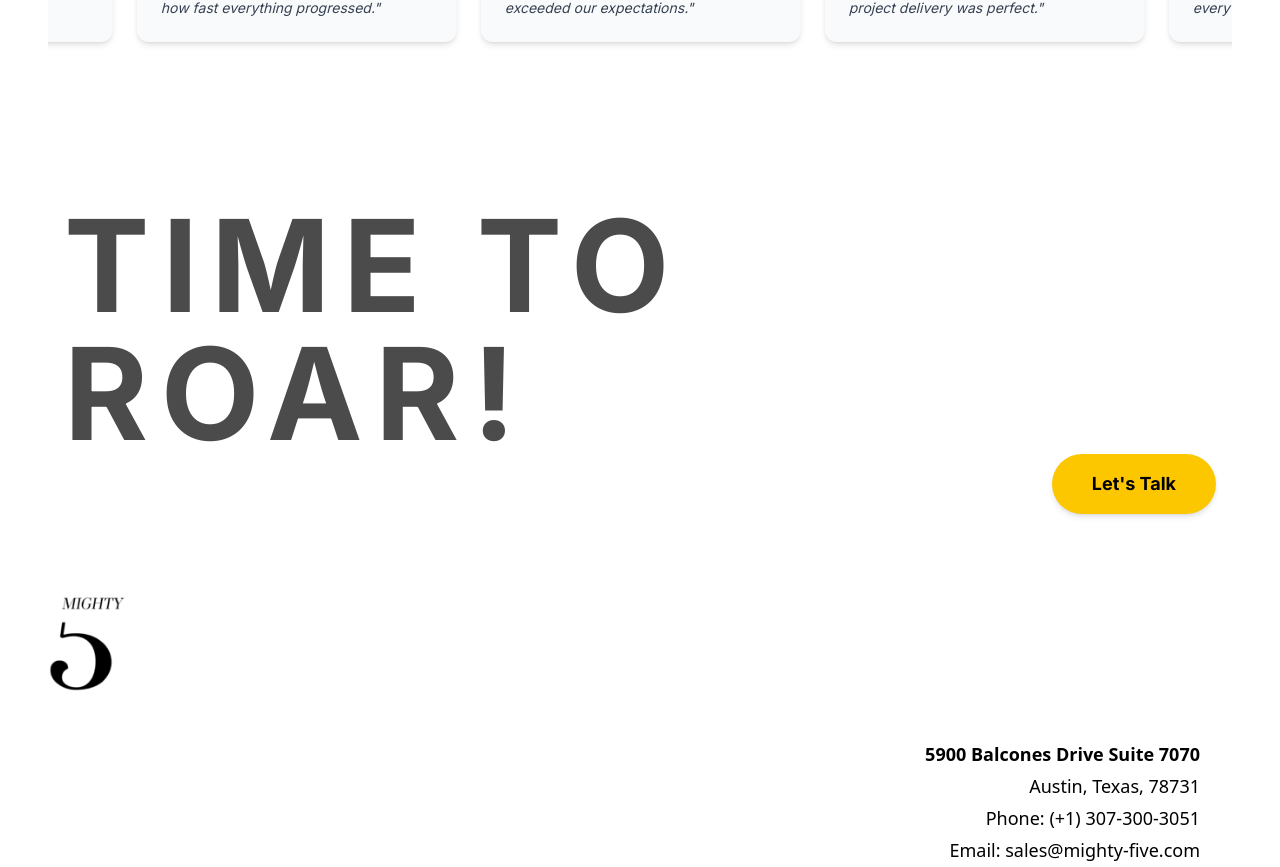
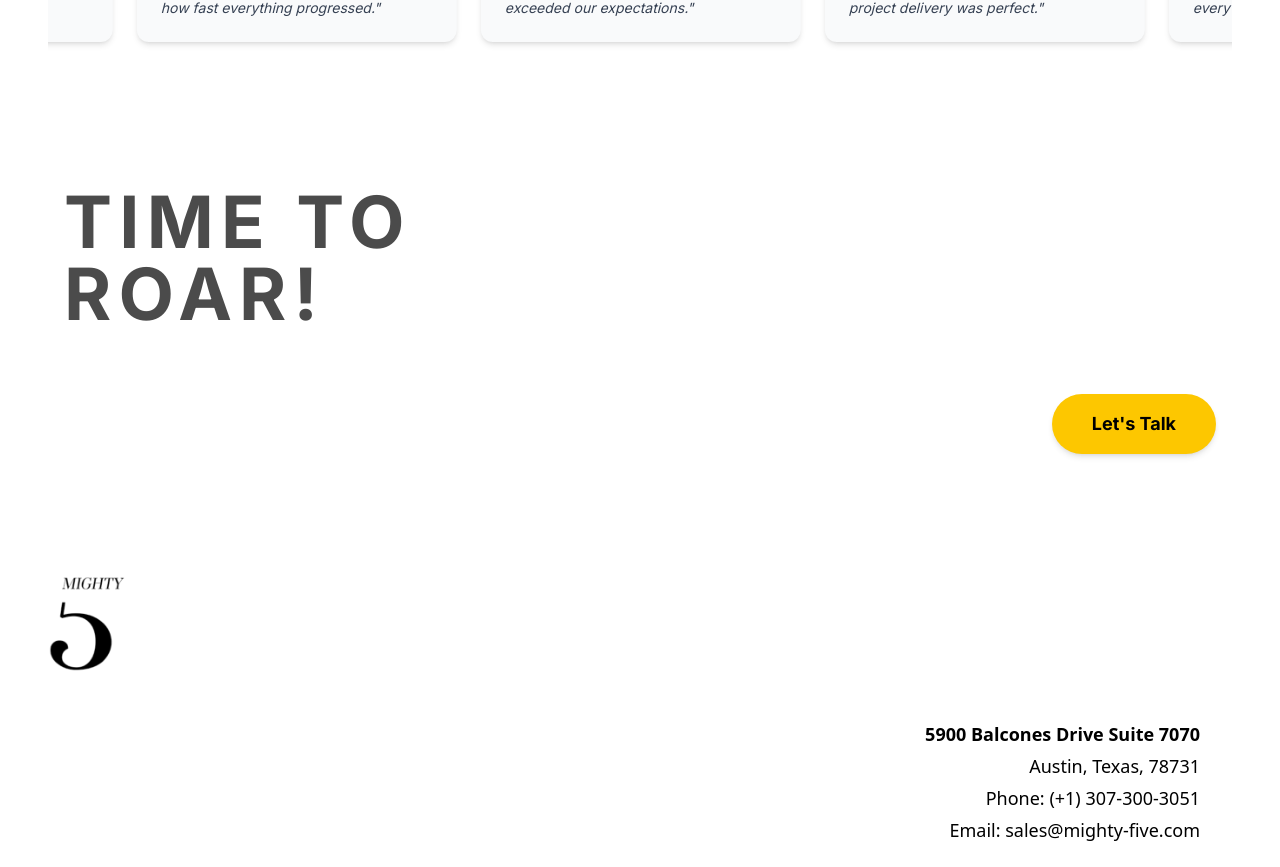
Before and after one commit to mehr810/agency, a Next.js app: page /portfolio in a window 1280 px wide. Shown: the part 6060-6927 px from the top of the page. Built offline with nearby package versions, Linux system fonts and the light colour scheme.

Commit message:
alignment all set

```diff
--- a/src/app/about/page.tsx
+++ b/src/app/about/page.tsx
@@ -143,7 +143,7 @@ const AboutPage: FC = () => {
             <img
               src="/logo-mighty-five.png"
               alt="Background Logo"
-              className="absolute left-0 md:left-[-67%] top-7 md:top-[-70px] opacity-10 w-34 md:w-55 object-contain pointer-events-none"
+              className="absolute left-0 md:left-[-67%] top-7 md:top-[-90px] opacity-10 w-34 md:w-55 object-contain pointer-events-none"
             />
           </motion.div>
 
@@ -152,7 +152,7 @@ const AboutPage: FC = () => {
       </section>
 
       {/* WHY CHOOSE US */}
-      <section className="container mx-auto px-4 md:px-10 py-12 md:py-20">
+      <section className="container mx-auto px-4 md:px-10 py-12 md:py-40">
         <motion.div
           initial={{ opacity: 0, y: 40 }}
           whileInView={{ opacity: 1, y: 0 }}
--- a/src/app/portfolio/page.tsx
+++ b/src/app/portfolio/page.tsx
@@ -718,9 +718,9 @@ function Page() {
         </section>
       </section>
 
-      <section className="relative py-16 sm:py-20 px-4 sm:px-8 lg:px-16">
+      <section className="relative py-12 sm:py-16 px-4 sm:px-8 lg:px-16">
   {/* Heading */}
-        <h2 className="text-3xl sm:text-4xl md:text-9xl font-bold text-[#4b4b4b] tracking-widest flex flex-col">
+  <h2 className="text-3xl sm:text-4xl md:text-6xl lg:text-7xl font-bold text-[#4b4b4b] tracking-widest flex flex-col">
     {/* Mobile Animation */}
     <motion.span
       initial={{ opacity: 0, y: 20 }}
@@ -740,12 +740,12 @@ function Page() {
       viewport={{ once: false, amount: 0.3 }}
       className="hidden md:inline-block"
     >
-            TIME TO <span className="block"> ROAR!</span>
+      TIME TO <span className="block">ROAR!</span>
     </motion.span>
   </h2>
 
   {/* Button at bottom-right corner */}
-        <div className="absolute bottom-6 right-4 sm:right-8 md:right-16">
+  <div className="mt-8 md:mt-16 flex justify-end">
     <Link href="/contact">
       <motion.button
         initial={{ scale: 0.8, opacity: 0 }}
@@ -759,6 +759,7 @@ function Page() {
   </div>
 </section>
 
+
     </main>
   )
 }
```
Lines whose indentation alone changed are shown as unchanged.
